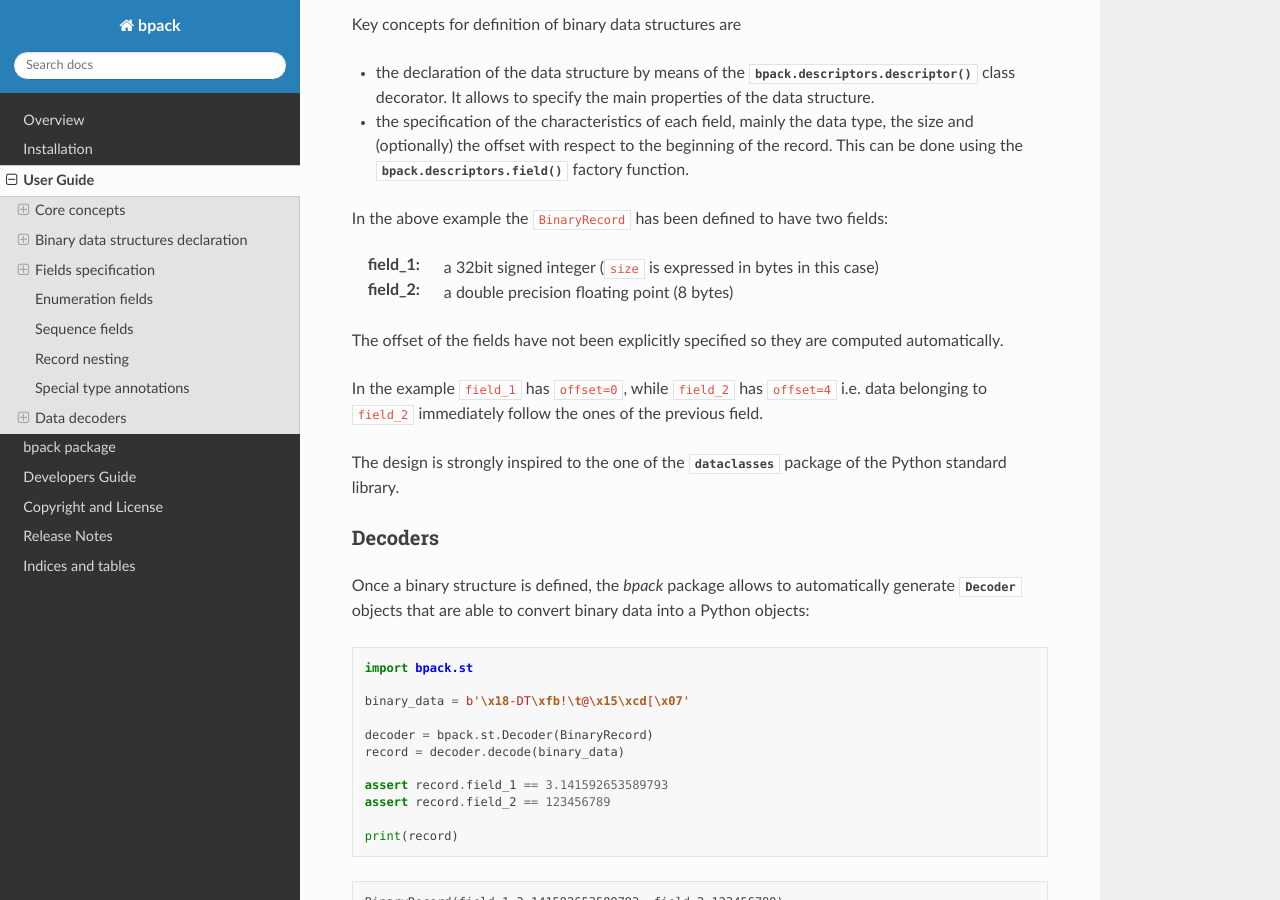
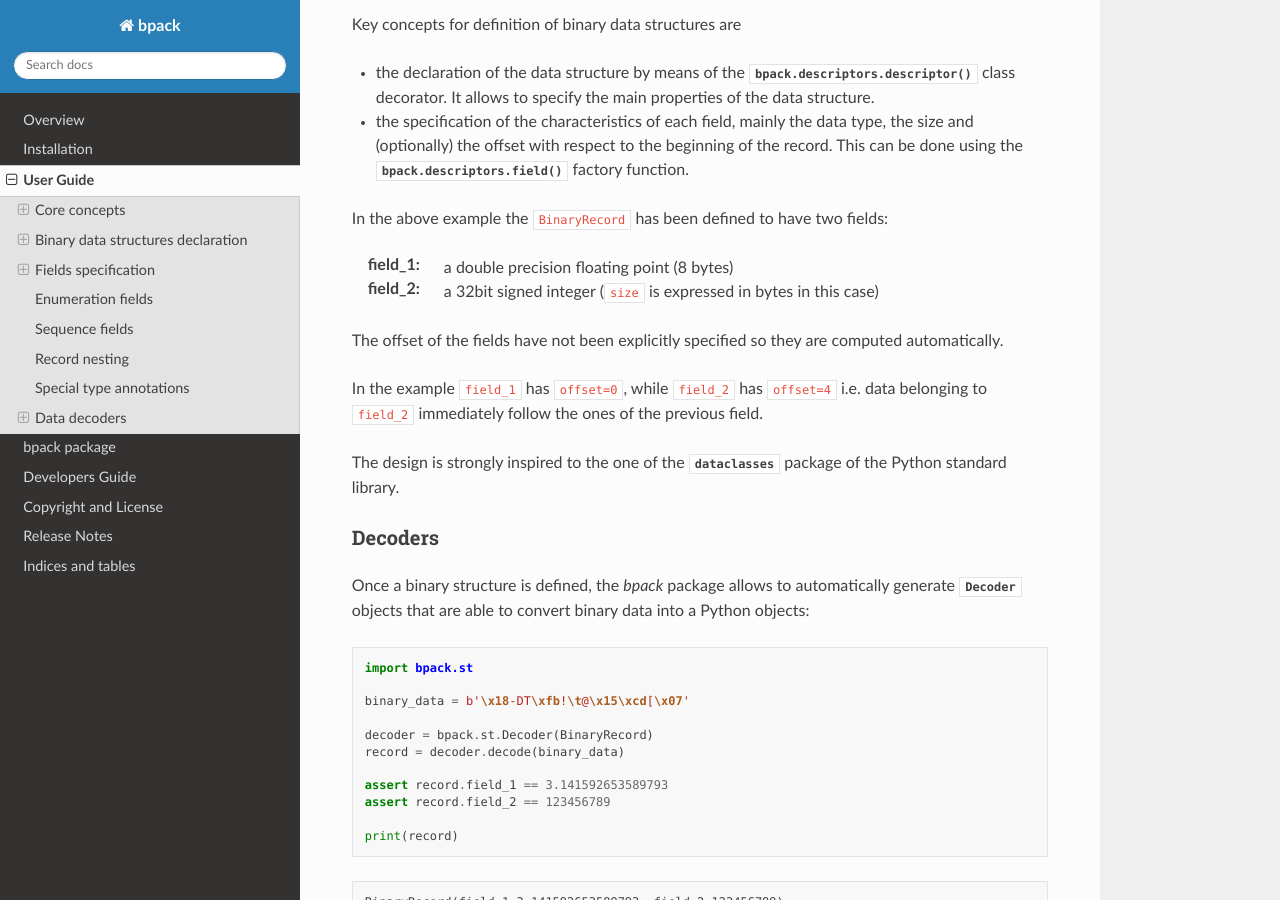
Before and after one commit to avalentino/bpack, a Sphinx documentation site: the page built from docs/userguide.rst, in a window 1280 px wide and 900 px high, scrolled down 673 px. Built offline with Sphinx 7.4.7 and the Read the Docs theme 2.0.0, drawn with Linux system fonts in a browser that asks for light colours; the version number is read from the project's files by our own code.

Commit message:
Make text consistent with the example code

```diff
--- a/docs/userguide.rst
+++ b/docs/userguide.rst
@@ -42,9 +42,9 @@ Key concepts for definition of binary data structures are
 In the above example the ``BinaryRecord`` has been defined to have two fields:
 
 :field_1:
+    a double precision floating point (8 bytes)
+:field_2:
     a 32bit signed integer (``size`` is expressed in bytes in this case)
-:field_2:
-    a double precision floating point (8 bytes)
 
 The offset of the fields have not been explicitly specified so they are
 computed automatically.
```
